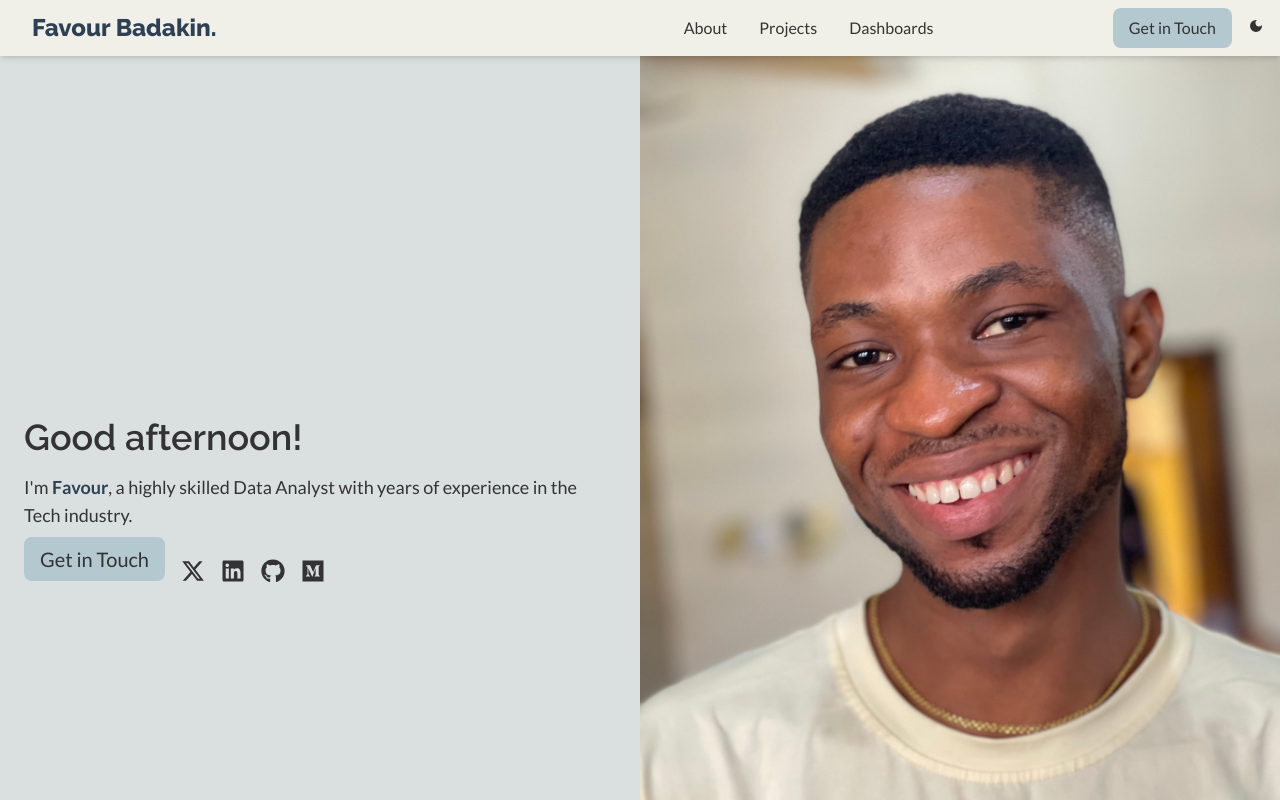
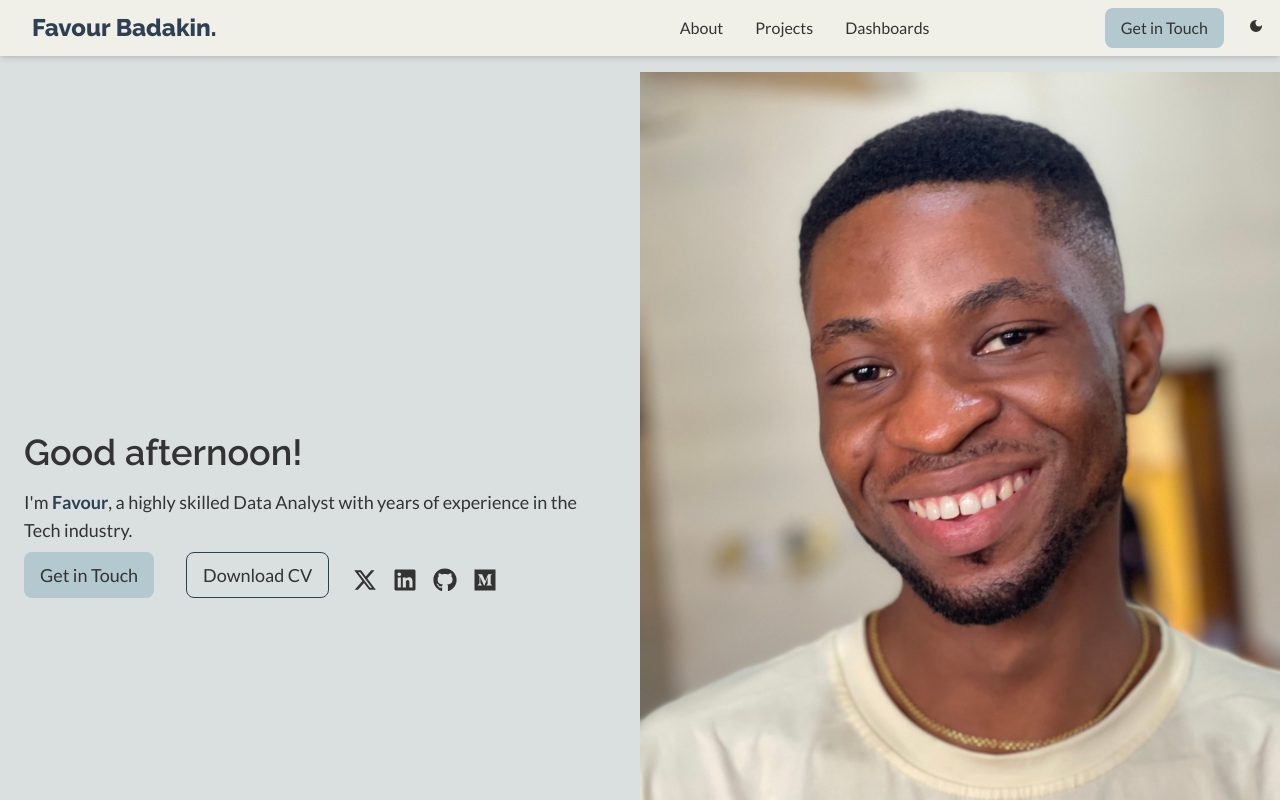
Before and after one commit to FaveInsights/myportfolio, a React (Vite) app: page / in a window 1280 px wide. Shown: the top 800 px of the page. Built offline with nearby package versions, Linux system fonts and the light colour scheme; a web font is replaced by a local one.

Commit message:
some changes

```diff
--- a/src/components/Hero.jsx
+++ b/src/components/Hero.jsx
@@ -17,13 +17,13 @@ const Hero = () => {
     timeOfDay = "evening";
   }
   return (
-    <section className="h-[70vh] md:h-full flex-col items-center md:flex-row flex w-full bgg-[#E5E1DA] bg-[#B3C8CF] bg-opacity-40 dark:dark dark:bg-inherit mt-8">
+    <section className="h-[80vh] sm:h-full flex-col items-center lg:flex-row flex w-full bgg-[#E5E1DA] bg-[#B3C8CF] bg-opacity-40 dark:dark dark:bg-inherit mt-8 py-4">
       <div className="w-full md:w-1/2 mt-8">
-        <div className="md:py-[40%] text-center md:text-left px-6">
-          <h2 className="md:text-4xl mt-2 font-semibold secondary text-2xl">
+        <div className="lg:py-[40%] text-center lg:text-left px-6">
+          <h2 className="lg:text-4xl mt-2 font-semibold secondary text-2xl">
             Good {timeOfDay}!
           </h2>
-          <p className="mt-4 text-xl md:text-lg px-5 leading-relaxed md:px-0">
+          <p className="mt-4 text-xl md:text-lg px-5 leading-relaxed lg:px-0">
             I'm{" "}
             <span className="text-[#2e4053] dark:text-[#89A8B2] font-semibold">
               Favour
@@ -31,9 +31,15 @@ const Hero = () => {
             , a highly skilled Data Analyst with years of experience in the Tech
             industry.
           </p>
-          <div className=" md:items-center md:flex block gap-x-4">
-            <button className="btn my-2 text-xl">Get in Touch</button>
-            <div className="flex gap-4 text-center mt-6 pb-8 md:pb-0 justify-center md:justify-normal">
+          <div className="lg:flex block gap-x-4">
+            <button className="btn my-2 text-lg">Get in Touch</button>
+            <a
+              href="#https://docs.google.com/document/d/1C2toW6wrKykxkWL_QgYo9dTMFCeUJdrPY4rJT-Q-Z14/edit?usp=sharing"
+              className="btn2 my-2 text-lg ml-2"
+            >
+              Download CV
+            </a>
+            <div className="flex gap-4 text-center mt-6 pb-8 md:pb-0 justify-center lg:justify-normal">
               <span>
                 <a href="https://www.x.com/fav_bdk" target="_blank">
                   <FaXTwitter size={24} />
@@ -61,13 +67,13 @@ const Hero = () => {
           </div>
         </div>
       </div>
-      <div className="w-full grid place-items-center pt-10 md:pt-0 md:w-1/2 md:h-full order-first md:order-last">
+      <div className="w-full grid place-items-center pt-10 md:pt-0 lg:w-1/2 lg:h-full order-first lg:order-last">
         <img
           src={headshot2}
-          className="hidden md:block md:w-full md:h-full object-fill"
+          className="hidden lg:block lg:w-full lg:h-full object-fill"
           alt="Fave"
         />
-        <img src={roundedimg} className="md:hidden h-40" alt="Fave" />
+        <img src={roundedimg} className="lg:hidden h-40" alt="Fave" />
       </div>
     </section>
   );
--- a/src/index.css
+++ b/src/index.css
@@ -11,7 +11,10 @@
   background-color: #242424; /*dark */
 }
 .btn{
- @apply bg-[#B3C8CF] hover:bg-[#89A8B2] dark:bg-[#89A8B2] dark:hover:bg-[#B3C8CF] inline-block border border-none px-4 py-2 rounded-lg focus:ring-4 focus:outline-none transition}
+ @apply bg-[#B3C8CF] hover:bg-[#89A8B2] dark:bg-[#89A8B2] dark:hover:bg-[#B3C8CF] inline-block border border-none px-4 py-2 rounded-lg focus:ring-4 focus:outline-none transition me-2}
+
+ .btn2{
+ @apply  inline-block bg-inherit border border-[#2e4053] focus:outline-none hover:bg-[#89A8B2] hover:border-none focus:ring-4 focus:ring-gray-100 rounded-lg px-4 py-2 me-2 mb-2  dark:text-white dark:border-gray-600 dark:hover:bg-gray-700 dark:hover:border-gray-600 dark:focus:ring-gray-700}
 
 :root {
   color-scheme: normal; /*light */
```
